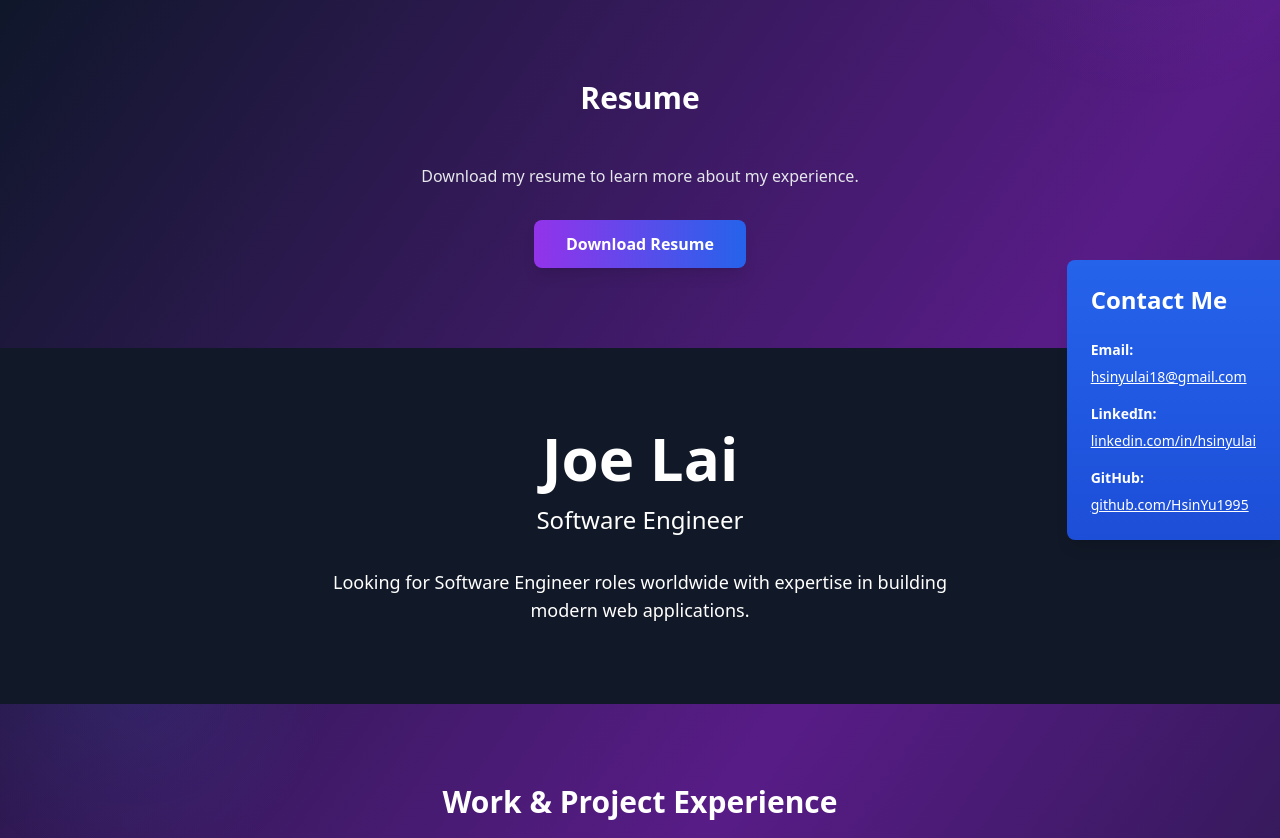
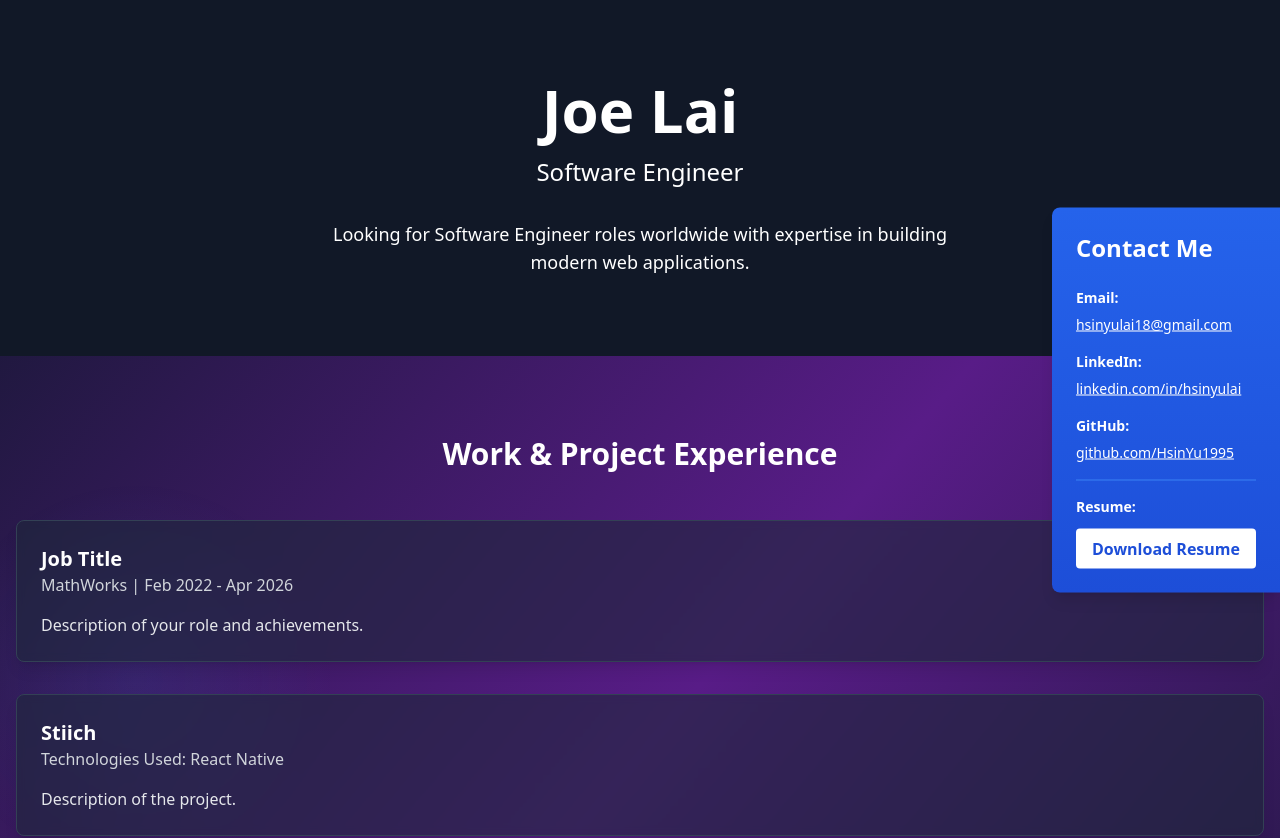
Before and after one commit to HsinYu1995/personal-portfolio, a Next.js app: page / in a window 1280 px wide. Shown: the top 838 px of the page. Built offline with nearby package versions, Linux system fonts and the light colour scheme.

Commit message:
Move Resume button into Contact section on the right sidebar

```diff
--- a/app/page.tsx
+++ b/app/page.tsx
@@ -2,12 +2,10 @@ import Hero from '../components/Hero';
 import Experience from '../components/Experience';
 import TechSkills from '../components/TechSkills';
 import Contact from '../components/Contact';
-import Resume from '../components/Resume';
 
 export default function Home() {
   return (
     <main>
-      <Resume />
       <Hero />
       <Experience />
       <TechSkills />
--- a/components/Contact.tsx
+++ b/components/Contact.tsx
@@ -23,6 +23,12 @@ const Contact = () => {
             github.com/HsinYu1995
           </a>
         </div>
+        <div className="pt-4 border-t border-blue-500">
+          <p className="text-sm font-semibold mb-3">Resume:</p>
+          <a href="/resume.pdf" download className="block w-full bg-white text-blue-700 px-4 py-2 rounded font-semibold text-center hover:bg-blue-50 transition">
+            Download Resume
+          </a>
+        </div>
       </div>
     </section>
   );
```
